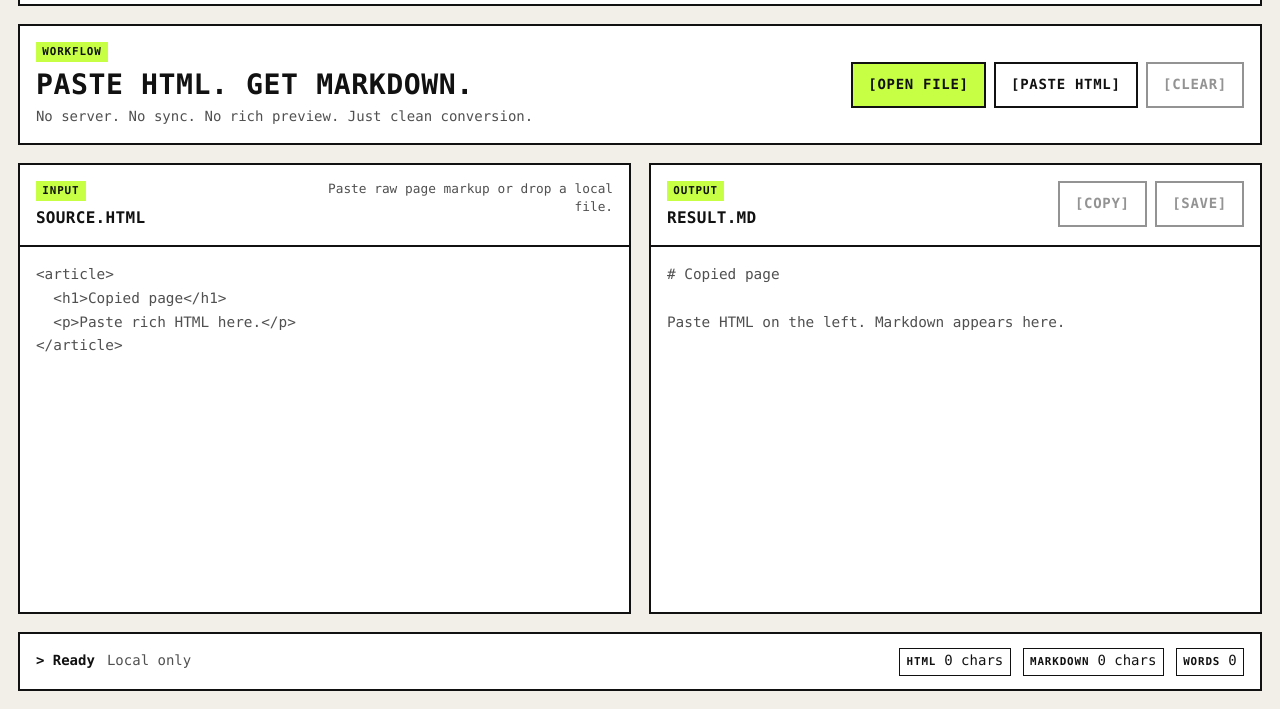
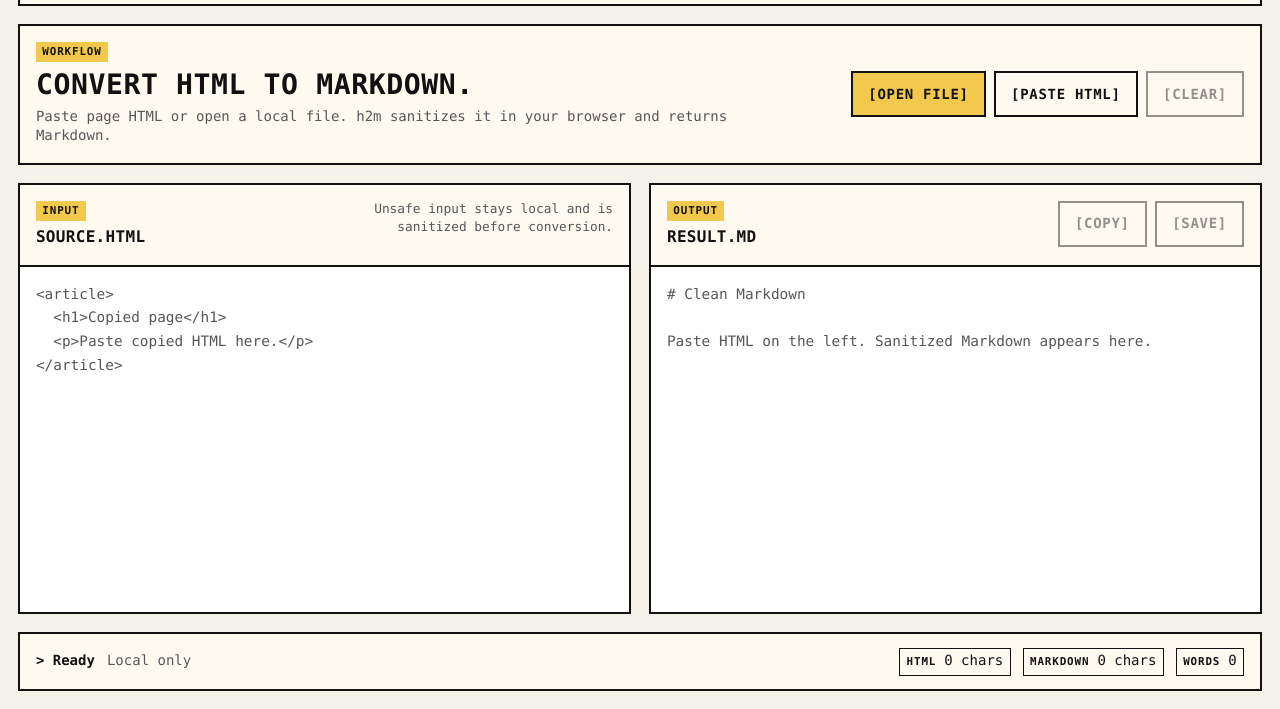
Before and after one commit to cyoann/h2m, a website built with Vite: page index.html in a window 1280 px wide. Shown: the part 91-800 px from the top of the page. Built offline with nearby package versions, Linux system fonts and the light colour scheme.

Commit message:
Improve brutalist UI accessibility

```diff
--- a/src/styles/_themes.scss
+++ b/src/styles/_themes.scss
@@ -2,20 +2,22 @@
 :root[data-theme="light"] {
   color-scheme: light;
 
-  --color-bg: #f1efe7;
-  --color-bg-elevated: #ebe8df;
-  --color-surface: #ffffff;
-  --color-surface-raised: #f7f5ef;
+  --color-bg: #f4f1e8;
+  --color-bg-elevated: #ebe6da;
+  --color-surface: #fffaf0;
+  --color-surface-raised: #f7f1e4;
   --color-text: #111111;
-  --color-muted: #111111;
-  --color-faint: #505050;
+  --color-muted: #2f2f2f;
+  --color-faint: #575757;
   --color-line: #111111;
   --color-line-strong: #111111;
-  --color-accent: #c7ff45;
-  --color-accent-soft: #edffc1;
+  --color-accent: #f2c94c;
+  --color-accent-soft: #fff3bf;
   --color-accent-strong: #111111;
+  --color-focus: #0072b2;
+  --color-output: #111111;
   --color-editor: #ffffff;
-  --color-selection: rgb(199 255 69 / 0.45);
+  --color-selection: rgb(0 114 178 / 0.24);
   --color-glow: transparent;
 }
 
@@ -24,20 +26,22 @@
   :root[data-theme="system"] {
     color-scheme: dark;
 
-    --color-bg: #0f0f0f;
-    --color-bg-elevated: #141414;
-    --color-surface: #111111;
-    --color-surface-raised: #1a1a1a;
-    --color-text: #f5f0e6;
-    --color-muted: #f5f0e6;
-    --color-faint: #b7b1a3;
-    --color-line: #f5f0e6;
+    --color-bg: #101214;
+    --color-bg-elevated: #17191c;
+    --color-surface: #14171a;
+    --color-surface-raised: #1b1f23;
+    --color-text: #f6f1e7;
+    --color-muted: #f6f1e7;
+    --color-faint: #c7c1b8;
+    --color-line: #e9e2d8;
     --color-line-strong: #ffffff;
-    --color-accent: #9cff57;
-    --color-accent-soft: #1d3111;
-    --color-accent-strong: #9cff57;
-    --color-editor: #0b0b0b;
-    --color-selection: rgb(156 255 87 / 0.28);
+    --color-accent: #f2c94c;
+    --color-accent-soft: #2b2410;
+    --color-accent-strong: #f6f1e7;
+    --color-focus: #56b4e9;
+    --color-output: #f6f1e7;
+    --color-editor: #0b0c0d;
+    --color-selection: rgb(86 180 233 / 0.28);
     --color-glow: transparent;
   }
 }
@@ -45,19 +49,21 @@
 :root[data-theme="dark"] {
   color-scheme: dark;
 
-  --color-bg: #0f0f0f;
-  --color-bg-elevated: #141414;
-  --color-surface: #111111;
-  --color-surface-raised: #1a1a1a;
-  --color-text: #f5f0e6;
-  --color-muted: #f5f0e6;
-  --color-faint: #b7b1a3;
-  --color-line: #f5f0e6;
+  --color-bg: #101214;
+  --color-bg-elevated: #17191c;
+  --color-surface: #14171a;
+  --color-surface-raised: #1b1f23;
+  --color-text: #f6f1e7;
+  --color-muted: #f6f1e7;
+  --color-faint: #c7c1b8;
+  --color-line: #e9e2d8;
   --color-line-strong: #ffffff;
-  --color-accent: #9cff57;
-  --color-accent-soft: #1d3111;
-  --color-accent-strong: #9cff57;
-  --color-editor: #0b0b0b;
-  --color-selection: rgb(156 255 87 / 0.28);
+  --color-accent: #f2c94c;
+  --color-accent-soft: #2b2410;
+  --color-accent-strong: #f6f1e7;
+  --color-focus: #56b4e9;
+  --color-output: #f6f1e7;
+  --color-editor: #0b0c0d;
+  --color-selection: rgb(86 180 233 / 0.28);
   --color-glow: transparent;
 }
--- a/src/styles/main.scss
+++ b/src/styles/main.scss
@@ -68,7 +68,7 @@ textarea {
 }
 
 :focus-visible {
-  outline: var(--line-strong);
+  outline: 3px solid var(--color-focus);
   outline-offset: 2px;
 }
 
@@ -271,11 +271,11 @@ textarea {
 }
 
 .editor:focus {
-  box-shadow: inset 0 0 0 3px var(--color-accent);
+  box-shadow: inset 0 0 0 3px var(--color-focus);
 }
 
 .editor--output {
-  color: var(--color-accent-strong);
+  color: var(--color-output);
 }
 
 .quiet-button,
@@ -389,7 +389,7 @@ textarea {
   z-index: 20;
   display: grid;
   place-items: center;
-  border: 4px dashed var(--color-accent);
+  border: 4px dashed var(--color-focus);
   background: rgb(0 0 0 / 0.88);
   color: #fff;
   content: "DROP HTML FILE";
@@ -509,7 +509,7 @@ textarea {
 
 .field-row:focus-within,
 .check-row:focus-within {
-  outline: var(--line-strong);
+  outline: 3px solid var(--color-focus);
   outline-offset: 0;
 }
 
@@ -525,7 +525,7 @@ textarea {
 
 .check-row input {
   margin-top: 0.2rem;
-  accent-color: var(--color-accent);
+  accent-color: var(--color-focus);
 }
 
 .boot-shell {
--- a/src/ui/app-shell.ts
+++ b/src/ui/app-shell.ts
@@ -39,7 +39,7 @@ const appShellMarkup = `
       <span class="brand__mark">h2m</span>
       <span class="brand__text">
         <span class="brand__name">HTML → MARKDOWN</span>
-        <span class="brand__tagline">LOCAL / OFFLINE / BRUTALIST</span>
+        <span class="brand__tagline">PRIVATE / OFFLINE / SANITIZED</span>
       </span>
     </a>
 
@@ -59,8 +59,8 @@ const appShellMarkup = `
   <section class="command-strip" aria-label="Primary workflow">
     <div class="command-strip__intro">
       <p class="eyebrow">WORKFLOW</p>
-      <h1>PASTE HTML. GET MARKDOWN.</h1>
-      <p class="command-strip__note">No server. No sync. No rich preview. Just clean conversion.</p>
+      <h1>CONVERT HTML TO MARKDOWN.</h1>
+      <p class="command-strip__note">Paste page HTML or open a local file. h2m sanitizes it in your browser and returns Markdown.</p>
     </div>
 
     <div class="command-strip__actions" aria-label="Input actions">
@@ -104,7 +104,7 @@ const appShellMarkup = `
           <h2>source.html</h2>
         </div>
 
-        <p class="panel__hint">Paste raw page markup or drop a local file.</p>
+        <p class="panel__hint">Unsafe input stays local and is sanitized before conversion.</p>
       </header>
 
       <textarea
@@ -114,7 +114,7 @@ const appShellMarkup = `
         spellcheck="false"
         placeholder="<article>
   <h1>Copied page</h1>
-  <p>Paste rich HTML here.</p>
+  <p>Paste copied HTML here.</p>
 </article>"
         aria-label="HTML input"
       ></textarea>
@@ -157,9 +157,9 @@ const appShellMarkup = `
         name="markdown-output"
         spellcheck="false"
         readonly
-        placeholder="# Copied page
+        placeholder="# Clean Markdown
 
-Paste HTML on the left. Markdown appears here."
+Paste HTML on the left. Sanitized Markdown appears here."
         aria-label="Markdown output"
       ></textarea>
     </article>
```
Also changed, not shown: README.md.
